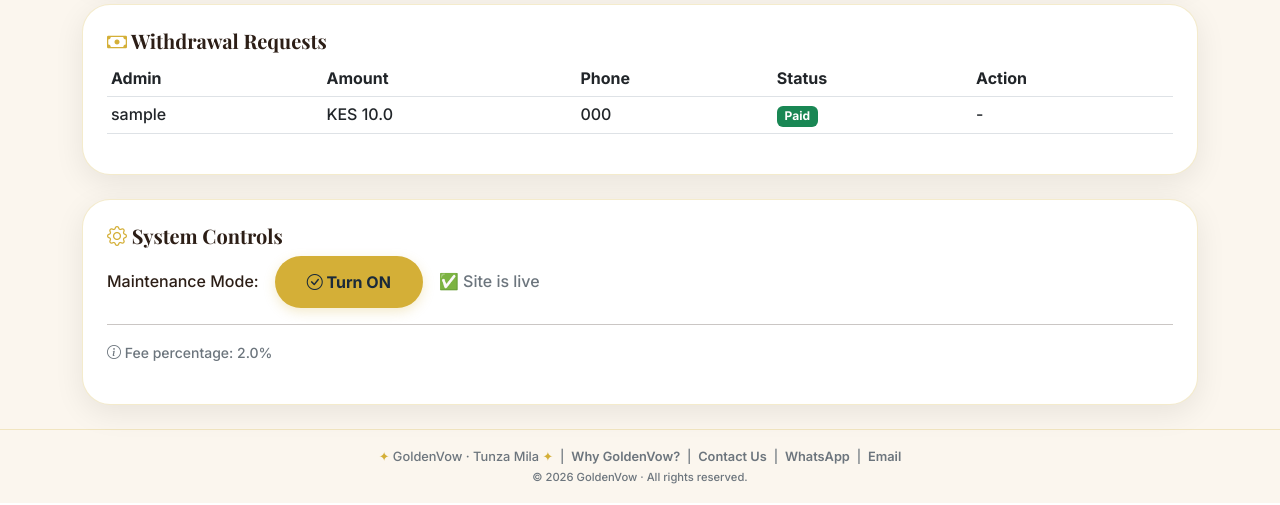
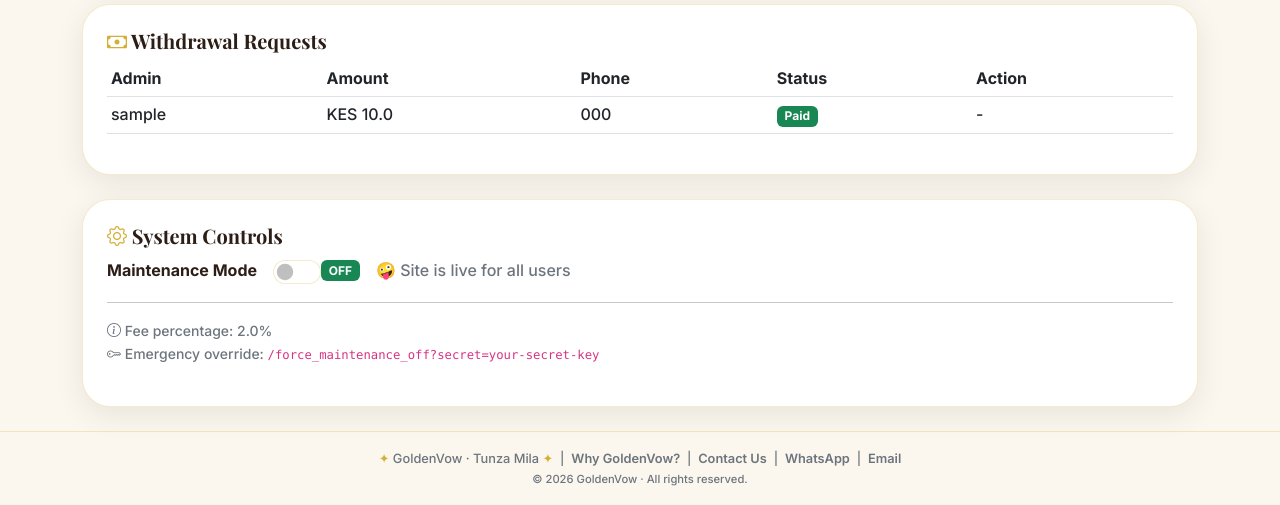
Before and after one commit to mafiayeng/Dowry-app, a Flask app: template templates/super_admin.html in a window 1280 px wide. Shown: the part 1142-1647 px from the top of the page. Run offline with Flask 3, Linux system fonts and the light colour scheme; tables that the repository leaves empty hold one stand-in row (values such as "Sample post"); the template is opened without the code that fills it: values that come from a table or form of the project are taken from there, most other values are stand-ins (such as "Sample title", 1, 10 or a date in 2020); some web fonts are replaced.

Commit message:
Update super_admin.html

```diff
--- a/templates/super_admin.html
+++ b/templates/super_admin.html
@@ -182,24 +182,59 @@
         </div>
     </div>
 
-    <!-- System Controls -->
+    <!-- System Controls – MODERN TOGGLE -->
     <div class="card p-4">
         <h5><i class="bi bi-gear golden"></i> System Controls</h5>
         <form method="post" action="/superadmin/toggle_maintenance">
-            <div class="d-flex align-items-center">
-                <span class="me-3">Maintenance Mode:</span>
-                <button type="submit" class="btn {% if maintenance_mode %}btn-danger{% else %}btn-gold{% endif %}">
-                    {% if maintenance_mode %}<i class="bi bi-exclamation-triangle"></i> Turn OFF{% else %}<i class="bi bi-check-circle"></i> Turn ON{% endif %}
-                </button>
-                <span class="ms-3 text-muted">{% if maintenance_mode %}⚠️ Site in maintenance mode{% else %}✅ Site is live{% endif %}</span>
+            <div class="d-flex align-items-center flex-wrap gap-3">
+                <span class="fw-bold">Maintenance Mode</span>
+                <div class="form-check form-switch">
+                    <input class="form-check-input" type="checkbox" id="maintenanceSwitch"
+                           {% if maintenance_mode %}checked{% endif %}
+                           onchange="this.form.submit()">
+                    <label class="form-check-label" for="maintenanceSwitch">
+                        {% if maintenance_mode %}
+                            <span class="badge bg-danger">ON</span>
+                        {% else %}
+                            <span class="badge bg-success">OFF</span>
+                        {% endif %}
+                    </label>
+                </div>
+                <span class="text-muted">
+                    {% if maintenance_mode %}
+                        ⚠️ Site is in maintenance mode (public view blocked)
+                    {% else %}
+                        🤪 Site is live for all users
+                    {% endif %}
+                </span>
             </div>
         </form>
         <hr>
-        <p class="text-muted small"><i class="bi bi-info-circle"></i> Fee percentage: {{ fee_percentage }}%</p>
+        <p class="text-muted small">
+            <i class="bi bi-info-circle"></i> Fee percentage: {{ fee_percentage }}%
+            <br>
+            <i class="bi bi-key"></i> Emergency override:
+            <code>/force_maintenance_off?secret=your-secret-key</code>
+        </p>
     </div>
 </div>
 <style>
 .stat-number { font-size: 2.5rem; font-weight: bold; color: var(--text-primary); }
 .stat-label { color: var(--text-secondary); font-size: 0.8rem; }
+.form-switch .form-check-input {
+    width: 3rem;
+    height: 1.5rem;
+    cursor: pointer;
+    background-color: var(--bg-secondary);
+    border-color: var(--border-color);
+}
+.form-switch .form-check-input:checked {
+    background-color: var(--gold);
+    border-color: var(--gold);
+}
+.form-switch .form-check-label {
+    font-weight: 600;
+    color: var(--text-primary);
+}
 </style>
 {% endblock %}
```
